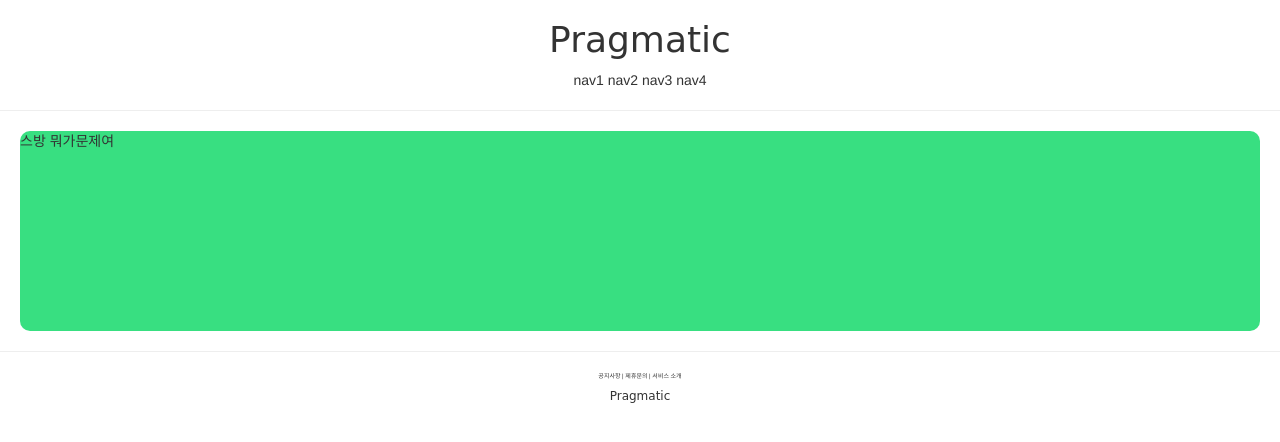
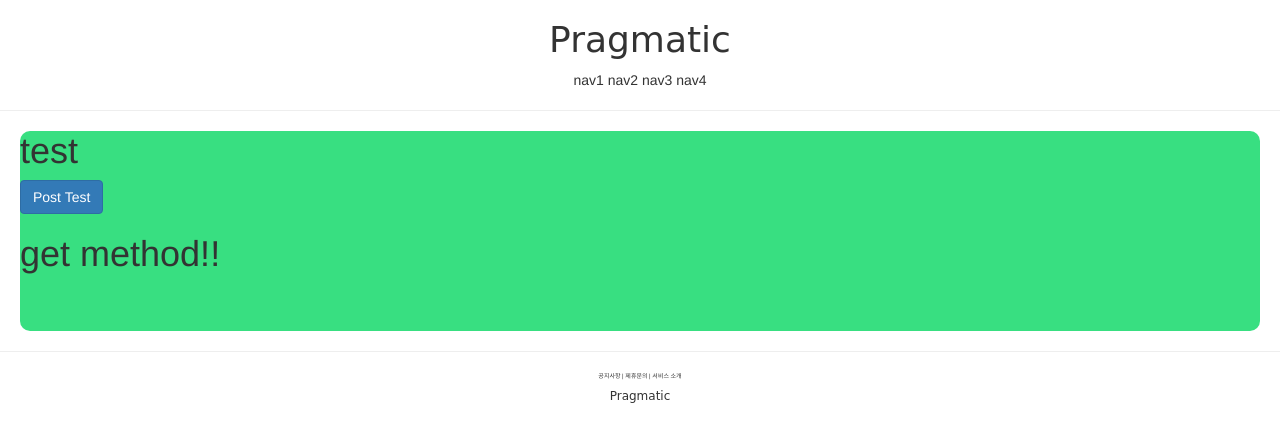
Before and after one commit to othel5808/Django_leraning, a Django app: page /account/hello_world/ in a window 1280 px wide. Shown: the top 442 px of the page. Run offline with Django 3.2, Linux system fonts and the light colour scheme; some libraries are stand-ins or nearby versions; some web fonts are replaced.

Commit message:
- testing post&get method

```diff
--- a/accountapp/templates/accountapp/hello_world.html
+++ b/accountapp/templates/accountapp/hello_world.html
@@ -5,8 +5,16 @@
 {% block content %}
 
     <div style="height: 20rem; background-color: #38df81; border-radius: 1rem; margin: 2rem;">
-        스방 뭐가문제여
+        <h1> test</h1>
+        <form action="/account/hello_world/" method="post">
+            {% csrf_token %}
+            <!--btn과 btn-primary는 bootstrap에 이미 생성되어있는 클래스 -->
+            <input type="submit" class="btn btn-primary" value="Post Test">
+        </form>
 
+        <h1>
+            {{  text }}
+        </h1>
     </div>
 
 {% endblock %}
--- a/accountapp/views.py
+++ b/accountapp/views.py
@@ -3,5 +3,11 @@ from django.shortcuts import render
 
 # Create your views here.
 
+
 def hello_world(request):
-    return render(request, 'accountapp/hello_world.html')
+    if request.method == "POST" or request.method == 'post':
+        # return render(request, 'accountapp/hello_world.html', context={'text': 'POST method!!'})
+        return render(request, 'accountapp/hello_world.html', context={'text': 'post method!!'})
+
+    else:
+        return render(request, 'accountapp/hello_world.html', context={'text': 'get method!!'})
```
